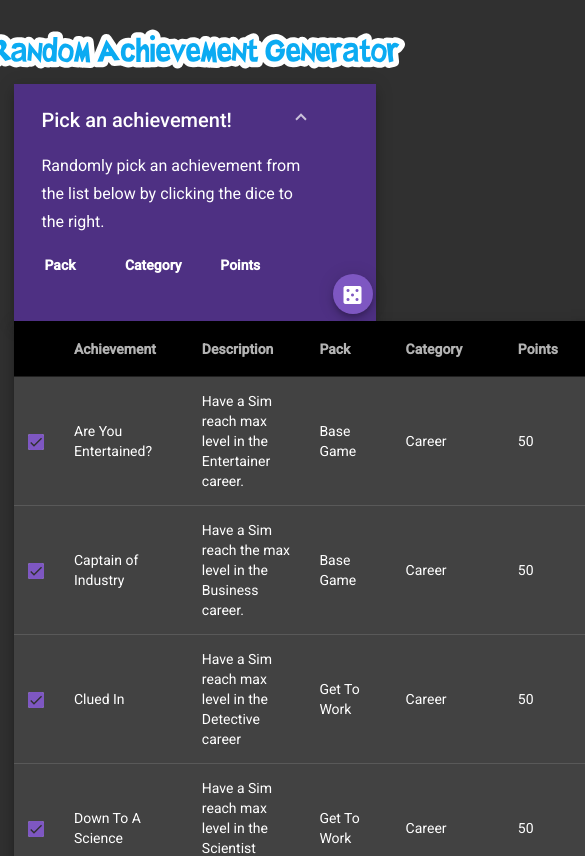
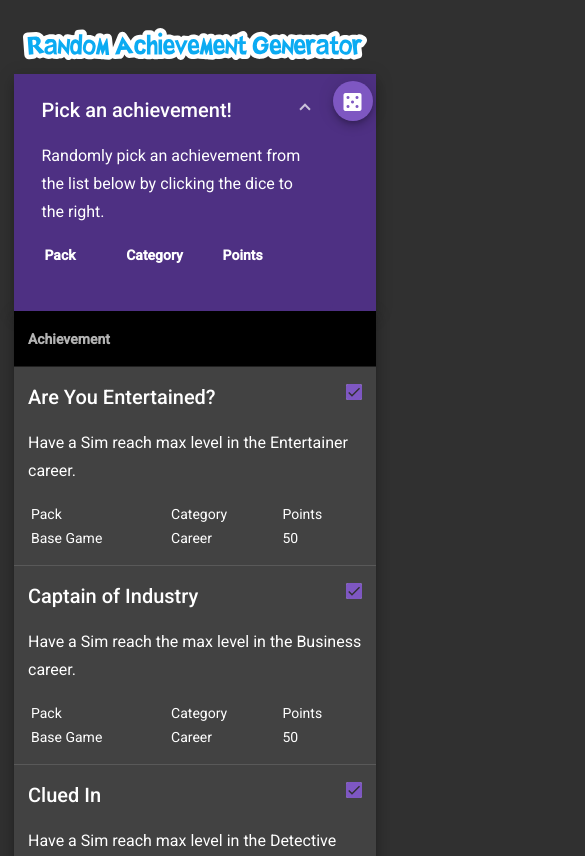
Before and after one commit to KevDevBot/simsation-sims4-random-achievement, an Angular app: page / in a window 390 px wide. Shown: the top 856 px of the page, 585 px wide, since content can reach past the window. Built offline with nearby package versions, Linux system fonts and the light colour scheme.

Commit message:
Improved mobile support

```diff
--- a/src/app/achievement-showcase/achievement-showcase.component.scss
+++ b/src/app/achievement-showcase/achievement-showcase.component.scss
@@ -9,7 +9,7 @@
   padding: 0.25em;
   display: flex;
   justify-content: space-between;
-  align-items: flex-end;
+  align-items: flex-start;
   z-index: 100;
 
   background-color: darken(map.get(palettes.$simsation-primary, 400), 20%);
@@ -39,7 +39,6 @@
   }
 
   button {
-    margin-left: 0.25em;
-    margin-bottom: 0.25em;
+    margin-top: 0.25em;
   }
 }
--- a/src/app/achievement-table/achievement-table.component.html
+++ b/src/app/achievement-table/achievement-table.component.html
@@ -1,4 +1,5 @@
 <table
+  *ngIf="!isSmallScreen"
   mat-table
   [dataSource]="dataSource"
   matSort
@@ -102,12 +103,79 @@
     </td>
   </ng-container>
 
-  <tr mat-header-row *matHeaderRowDef="displayedColumns"></tr>
+  <tr mat-header-row *matHeaderRowDef="fullTableDisplay"></tr>
   <tr
     mat-row
-    *matRowDef="let row; columns: displayedColumns"
+    *matRowDef="let row; columns: fullTableDisplay"
     [ngClass]="
       row.name === achievementService.showcased.value.name ? 'showcased' : ''
     "
   ></tr>
 </table>
+
+<table
+  *ngIf="isSmallScreen"
+  mat-table
+  [dataSource]="dataSource"
+  matSort
+  (matSortChange)="sortAchievements($event)"
+  class="achievements-table mat-elevation-z8"
+>
+  <!-- Achievement Name Column -->
+  <ng-container matColumnDef="achievement">
+    <th
+      mat-header-cell
+      *matHeaderCellDef
+      mat-sort-header
+      aria-label="Sort achievements by name"
+    >
+      Achievement
+    </th>
+    <td
+      mat-cell
+      *matCellDef="let achievement"
+      [id]="'achv-' + achievement.name"
+    >
+      <div>
+        <span class="tiny-title">
+          <h2>
+            {{ achievement.name }}
+          </h2>
+          <mat-checkbox
+            [aria-label]="'Toggle for ' + achievement.name"
+            [checked]="achievement.enabled"
+            (change)="toggleAchievement(achievement)"
+            class="tiny-check"
+            color="primary"
+          ></mat-checkbox>
+        </span>
+        <h3>
+          {{ achievement.description }}
+        </h3>
+        <div class="tiny-details">
+          <table>
+            <thead>
+              <td>Pack</td>
+              <td>Category</td>
+              <td>Points</td>
+            </thead>
+            <tr>
+              <td>{{ achievement.pack }}</td>
+              <td>{{ achievement.category }}</td>
+              <td>{{ achievement.points }}</td>
+            </tr>
+          </table>
+        </div>
+      </div>
+    </td>
+  </ng-container>
+
+  <tr mat-header-row *matHeaderRowDef="tinyTableDisplay"></tr>
+  <tr
+    mat-row
+    *matRowDef="let row; columns: tinyTableDisplay"
+    [ngClass]="
+      row.name === achievementService.showcased.value.name ? 'showcased' : ''
+    "
+  ></tr>
+</table>
--- a/src/app/achievement-table/achievement-table.component.scss
+++ b/src/app/achievement-table/achievement-table.component.scss
@@ -47,3 +47,23 @@
     font-weight: bold;
   }
 }
+
+.tiny-title {
+  display: flex;
+  justify-content: space-between;
+  align-items: flex-start;
+}
+
+.tiny-details {
+  display: flex;
+  justify-content: space-between;
+  align-items: center;
+
+  .tiny-check {
+    margin: 1em 1em 1em 0;
+  }
+
+  table {
+    width: 100%;
+  }
+}
--- a/src/app/achievement-table/achievement-table.component.ts
+++ b/src/app/achievement-table/achievement-table.component.ts
@@ -3,6 +3,7 @@ import { MatTableDataSource } from '@angular/material/table';
 import { AchievementData, ACHIEVEMENTS } from '../achievements';
 import { Sort } from '@angular/material/sort';
 import { AchievementService } from '../achievement.service';
+import { BreakpointObserver, Breakpoints } from '@angular/cdk/layout';
 
 @Component({
   selector: 'app-achievement-table',
@@ -10,7 +11,23 @@ import { AchievementService } from '../achievement.service';
   styleUrls: ['./achievement-table.component.scss'],
 })
 export class AchievementTableComponent implements OnInit, OnDestroy {
-  constructor(public achievementService: AchievementService) {}
+  constructor(
+    breakpointObserver: BreakpointObserver,
+    public achievementService: AchievementService
+  ) {
+    breakpointObserver.observe([Breakpoints.Handset]).subscribe((result) => {
+      if (result.matches) {
+        this.isSmallScreen = true;
+      }
+    });
+    breakpointObserver.observe([Breakpoints.Tablet]).subscribe((result) => {
+      if (result.matches) {
+        this.isSmallScreen = false;
+      }
+    });
+  }
+
+  isSmallScreen: boolean = false;
 
   ngOnInit() {
     this.achievementService.showcased.subscribe(this.scrollToAchievement);
@@ -20,7 +37,7 @@ export class AchievementTableComponent implements OnInit, OnDestroy {
     this.achievementService.showcased.unsubscribe();
   }
 
-  displayedColumns: string[] = [
+  fullTableDisplay: string[] = [
     'achievement-toggle',
     'achievement',
     'description',
@@ -28,6 +45,8 @@ export class AchievementTableComponent implements OnInit, OnDestroy {
     'category',
     'points',
   ];
+
+  tinyTableDisplay: string[] = ['achievement'];
 
   dataSource = new MatTableDataSource(ACHIEVEMENTS);
 
--- a/src/app/app.component.scss
+++ b/src/app/app.component.scss
@@ -14,10 +14,26 @@
   justify-content: center;
   align-items: center;
   margin: 1em 0;
-  padding: 0;
 }
+
 .logo {
-  width: 30em;
-  height: 3em;
-  margin: 0;
+  height: 3rem;
 }
+
+@media only screen and (max-width: 60em) {
+  .logo {
+    height: 2.5rem;
+  }
+}
+
+@media only screen and (max-width: 40em) {
+  .logo {
+    height: 2rem;
+  }
+}
+
+@media only screen and (max-width: 20em) {
+  .logo {
+    height: 1.5rem;
+  }
+}
```
